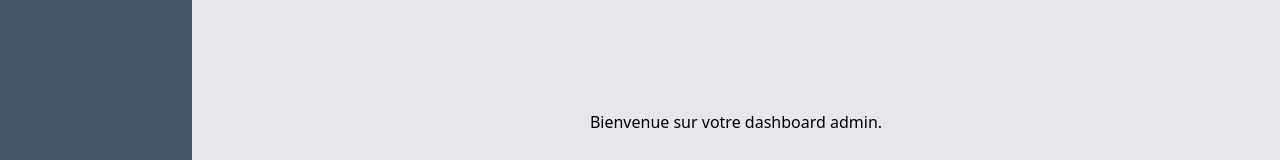
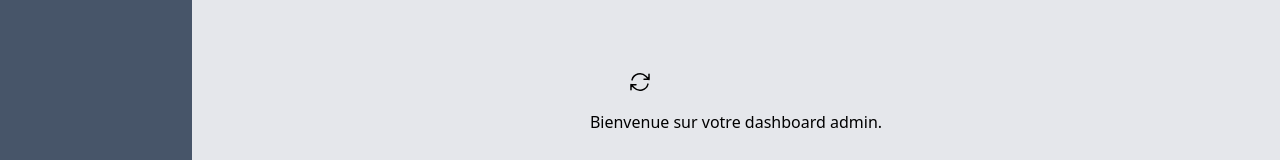
Before and after one commit to GedeonRO/dash, a SvelteKit app: page / in a window 1280 px wide. Shown: the part 318-478 px from the top of the page. Built offline with nearby package versions, Linux system fonts and the light colour scheme; sample sign-in values are in the browser's storage.

Commit message:
add global loader

```diff
--- /dev/null
+++ b/src/modals/GlobalLoading.svelte
@@ -0,0 +1,18 @@
+<script lang="ts" ></script>
+
+<div class="absolute flex flex-col w-full h-screen cursor-not-allowed items-center justify-center">
+        <svg
+        xmlns="http://www.w3.org/2000/svg"
+        fill="none"
+        viewBox="0 0 24 24"
+        stroke-width="1.5"
+        stroke="currentColor"
+        class="w-6 h-6 animate-spin "
+        >
+        <path
+        stroke-linecap="round"
+        stroke-linejoin="round"
+        d="M16.023 9.348h4.992v-.001M2.985 19.644v-4.992m0 0h4.992m-4.993 0l3.181 3.183a8.25 8.25 0 0013.803-3.7M4.031 9.865a8.25 8.25 0 0113.803-3.7l3.181 3.182m0-4.991v4.99"
+        />
+        </svg>
+</div>
--- a/src/routes/(authed)/+layout.svelte
+++ b/src/routes/(authed)/+layout.svelte
@@ -5,6 +5,7 @@
     import { goto } from '$app/navigation';
     import SideBar from '../../components/SideBar.svelte';
     import Header from '../../components/Header.svelte';
+    import GlobalLoading from '../../modals/GlobalLoading.svelte';
 	onMount(() => {
 		if (browser) {
 			if (!localStorage.getItem('token')) {
@@ -14,6 +15,8 @@
 	});
 </script>
 
+
+<GlobalLoading/>
 <main class=" w-full h-screen flex">
     <section class="h-full w-[15%]">
         <SideBar/>
```
Also changed, not shown: src/modals/CreateCategory.svelte (added).
